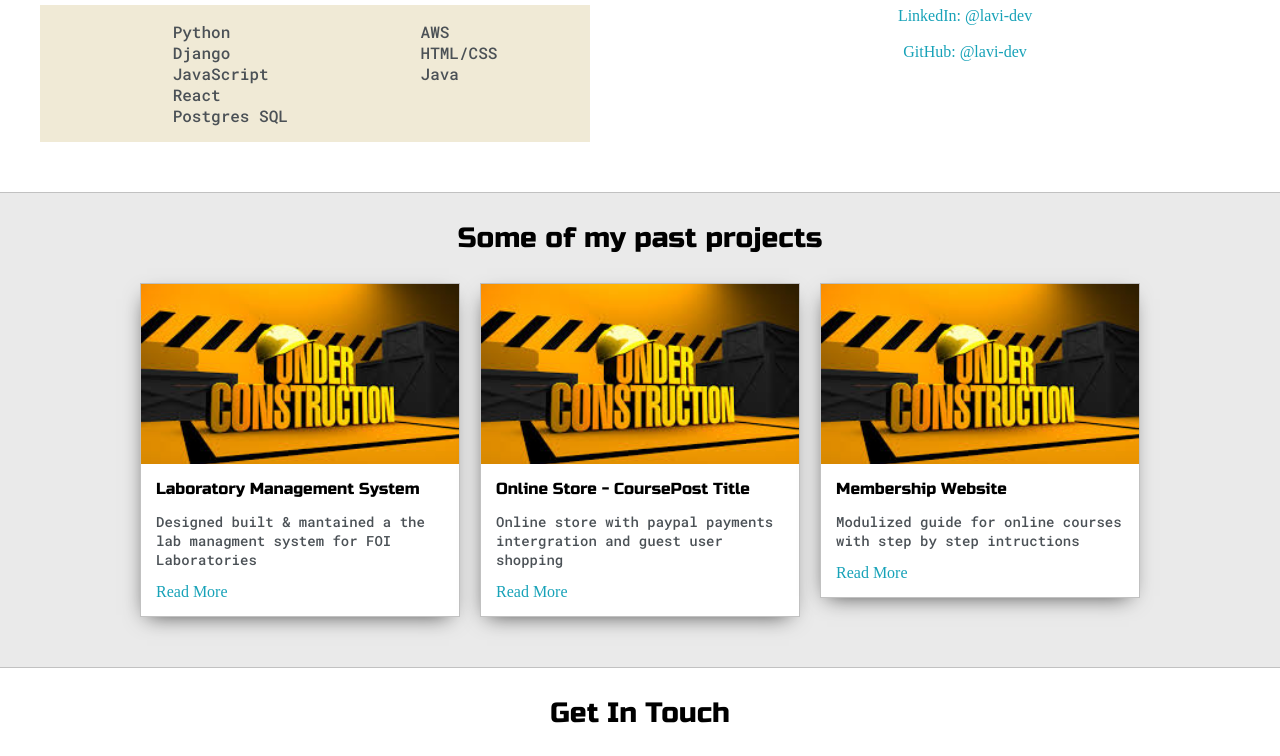
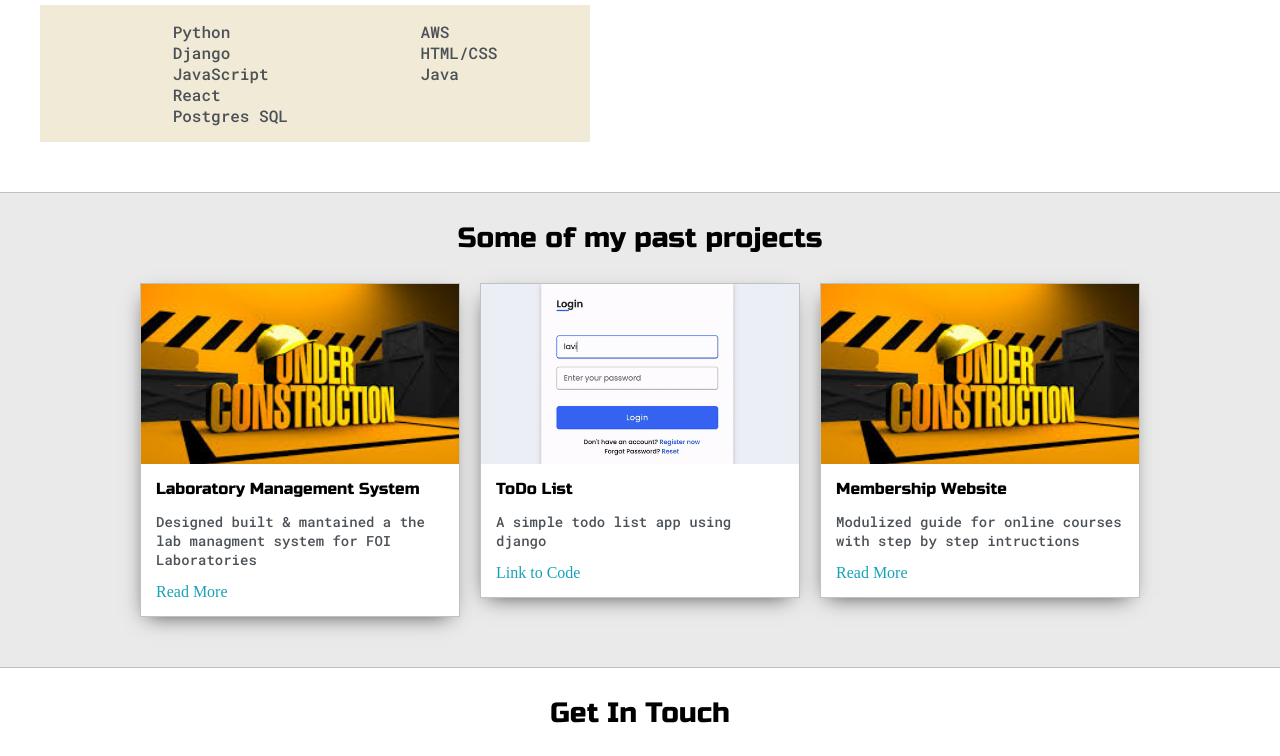
Before and after one commit to lavi-dev/Lavi-dev.github.io, a plain HTML site: page index.html in a window 1280 px wide. Shown: the part 1203-1959 px from the top of the page. Drawn offline with Linux system fonts and the light colour scheme.

Commit message:
Updated project
Updated project

```diff
--- a/index.html
+++ b/index.html
@@ -113,7 +113,6 @@
 
 
 				<div class="social-links">
-					<img id="social_img" src="images/follow.jpg">
 					<h3>Find me on LinkedIn & GitHub</h3>
 
 					<a target="_blank" href="https://www.linkedin.com/in/lavi-dev/">LinkedIn: @lavi-dev</a>
@@ -144,11 +143,11 @@
 
 				<div>
 					<div class="post">
-						<img class="thumbnail" src="images/project.jpeg">
+						<img class="thumbnail" src="images/todo.gif">
 						<div class="post-preview">
-							<h6 class="post-title">Online Store - CoursePost Title</h6>
-							<p class="post-intro">Online store with paypal payments intergration and guest user shopping</p>
-							<a href="post.html">Read More</a>
+							<h6 class="post-title">ToDo List</h6>
+							<p class="post-intro">A simple todo list app using django</p>
+							<a href="post.html">Link to Code</a>
 						</div>
 					</div>
 				</div>
```
Also changed, not shown: images/follow.jpg (deleted), images/todo.gif (added), 1 other file.
